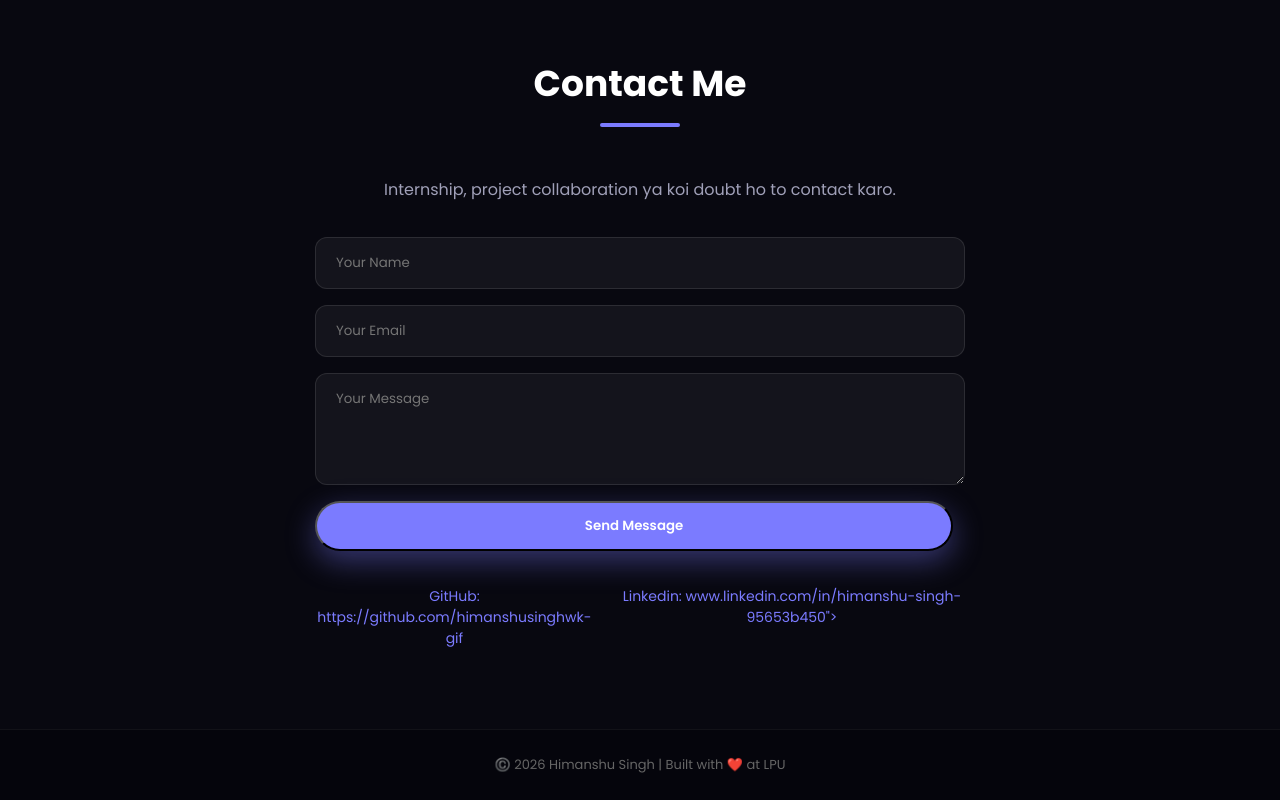
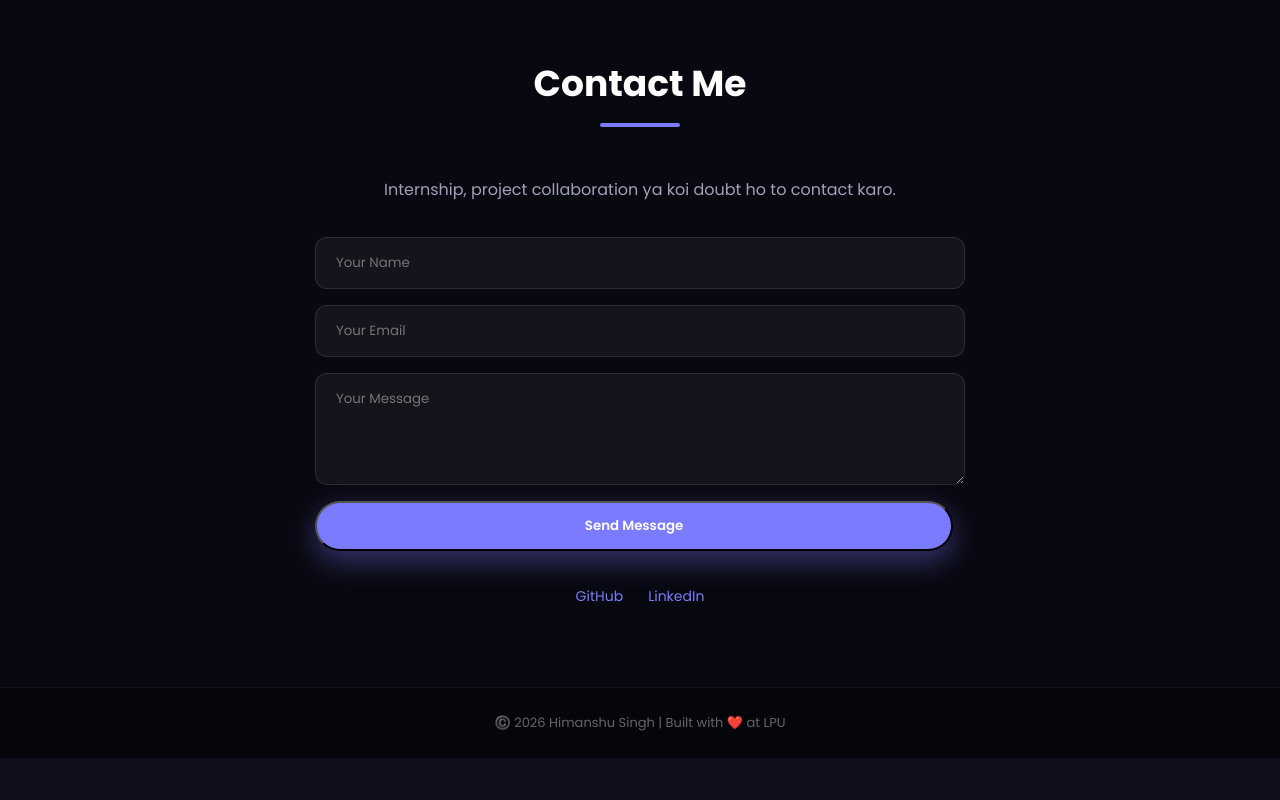
Before and after one commit to himanshusinghwk-gif/PORTFOLIO, a plain HTML site: page index.html in a window 1280 px wide. Shown: the part 2712-3512 px from the top of the page. After the commit the page ends 3470 px from the top, so only its background shows below. Drawn offline with Linux system fonts and the light colour scheme.

Commit message:
Update social media links with proper attributes

```diff
--- a/index.html
+++ b/index.html
@@ -107,8 +107,8 @@
                 <button type="submit" class="btn primary">Send Message</button>
             </form>
             <div class="socials">
-                <a href="#">GitHub: https://github.com/himanshusinghwk-gif</a>
-                <a href="#">Linkedin: www.linkedin.com/in/himanshu-singh-95653b450"></a>
+                <a href="https://github.com/himanshusinghwk-gif" target="_blank" rel="noopener noreferrer" class="social-btn">GitHub</a>
+                <a href="https://www.linkedin.com/in/himanshu-singh-95653b450" target="_blank" rel="noopener noreferrer" class="social-btn">LinkedIn</a>
             </div>
         </div>
     </section>
```
